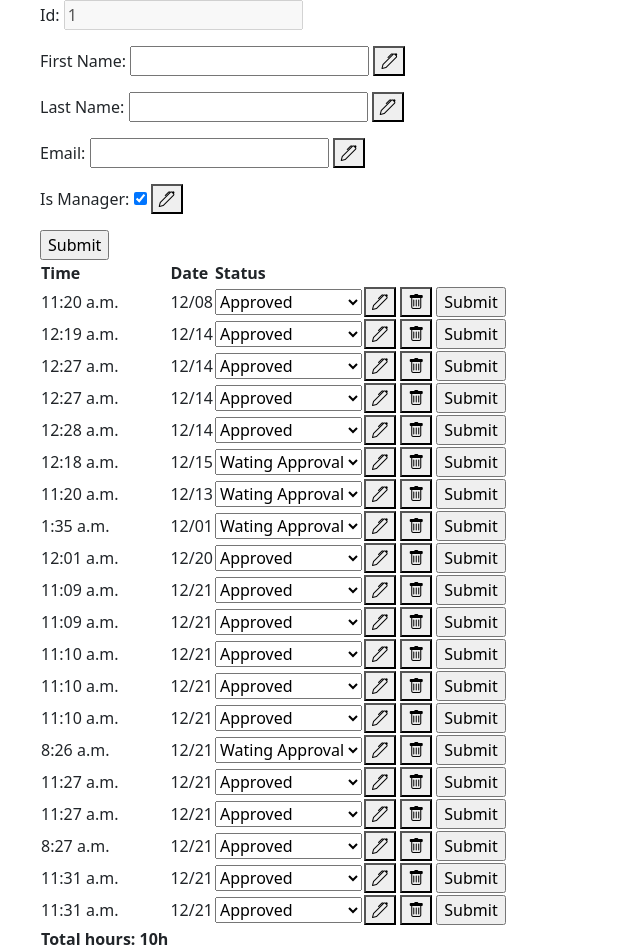
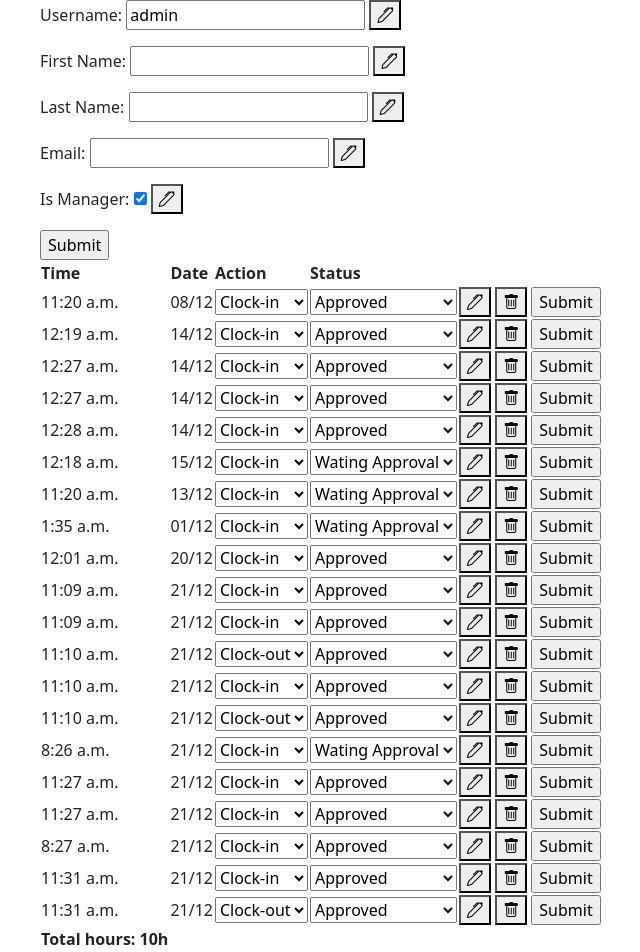
Before and after one commit to gvtrindade/time-keeper, a Django app: page /users/1 in a window 1280 px wide. Shown: the part 56-1008 px from the top of the page, without its empty margins (42-682 px from the left). Run offline with Django 4.2, Linux system fonts and the light colour scheme; a user stored in the database is signed in; data comes from the database, SQL or seed files in the repository; both versions use the stored data as it was after the commit.

Commit message:
Action added to Record; Username now used for login

```diff
--- a/timekeeper/backend/models.py
+++ b/timekeeper/backend/models.py
@@ -6,4 +6,5 @@ from django.utils.timezone import now
 class Record(models.Model):
   user = models.ForeignKey(User, on_delete=models.CASCADE)
   date = models.DateTimeField(default=now)
+  action = models.CharField(max_length=20, default='')
   status = models.CharField(max_length=20, default='Wating Approval')
--- a/timekeeper/backend/static/js/history.js
+++ b/timekeeper/backend/static/js/history.js
@@ -1,7 +1,7 @@
 const timeDiv = document.getElementById('clock');
 
 function getCurrentTime() {
-    const date = new Date().toLocaleTimeString('en-US');
+    const date = new Date().toLocaleTimeString('en-US', {timeZone: 'Europe/London'});
     timeDiv.innerText = date;
 }
 
--- a/timekeeper/backend/templates/backend/include.html
+++ b/timekeeper/backend/templates/backend/include.html
@@ -8,6 +8,12 @@
   <input type="time" name="time" required>
   <label for="date">Date:</label>
   <input type="date" name="date">
+  <label for="action">Action:</label>
+  <select name="action" id="action{{record.id}}" class="action">
+    <option value="Clock-in" {% if record.action == "Clock-in" %} selected {% endif %}>Clock-in</option>
+    <option value="Clock-out" {% if record.action == "Clock-out" %} selected {% endif %}>Clock-out</option>
+    </option>
+  </select>
   <input type="submit" value="Submit" required>
 </form>
 {% endblock %}
--- a/timekeeper/backend/templates/backend/user.html
+++ b/timekeeper/backend/templates/backend/user.html
@@ -8,8 +8,11 @@
   <form action="" method="post">
     {% csrf_token %}
     <p>
-      <label for="userId">Id:</label>
-      <input type="text" name="userId" value="{{ listed_user.id }}" disabled>
+      <label for="username">Username:</label>
+      <input type="text" name="username" value="{{ listed_user.username }}">
+      <button class="editIcon" type="button" onclick="editInput('firstName')">
+        <i class="bi bi-pen"></i>
+      </button>
     </p>
     <p>
       <label for="firstName">First Name:</label>
@@ -47,6 +50,7 @@
     <tr>
       <th>Time</th>
       <th>Date</th>
+      <th>Action</th>
       <th>Status</th>
       <th></th>
     </tr>
@@ -56,12 +60,20 @@
         {% csrf_token %}
 
         <td>{{ record.date|time }}</td>
-        <td>{{ record.date|date:'m/d' }}</td>
+        <td>{{ record.date|date:'d/m' }}</td>
         <td>
-          <select name="status" id="record{{record.id}}" class="status">
+          <select name="action" id="action{{record.id}}" class="action">
+            <option value="Clock-in" {% if record.action == "Clock-in" %} selected {% endif %}>Clock-in</option>
+            <option value="Clock-out" {% if record.action == "Clock-out" %} selected {% endif %}>Clock-out</option>
+            </option>
+          </select>
+        </td>
+        <td>
+          <select name="status" id="status{{record.id}}" class="status">
             <option value="Approved" {% if record.status == "Approved" %} selected {% endif %}>Approved</option>
             <option value="Wating Approval" {% if record.status == "Wating Approval" %} selected {% endif %}>Wating Approval</option>
             </option>
+          </select>
           <input type="text" name="id" value="{{record.id}}" hidden>
         </td>
         <td>
--- a/timekeeper/backend/views.py
+++ b/timekeeper/backend/views.py
@@ -19,10 +19,11 @@ def history(req):
         record = Record()
         record.user = req.user
         record.status = "Approved"
+        record.action = req.POST.get('action')
         record.save()
         return redirect("/history")
     else:
-        records = Record.objects.filter(user=req.user)
+        records = Record.objects.filter(user=req.user).order_by('date__day')
         context = {"records": records, "workedHours": 10}
         return render(req, "backend/history.html", context)
 
@@ -36,6 +37,7 @@ def include(req):
         record = Record()
         record.user = req.user
         record.date = getDate(req)
+        record.action = req.POST.get('action')
         record.save()
         return redirect("/history")
     else:
@@ -72,8 +74,8 @@ def user(req, user_id):
 
     listed_user = User.objects.get(id=user_id)
     if req.method == "POST":
-        if req.POST.get("name"):
-            listed_user.username = req.POST.get("name")
+        if req.POST.get("username"):
+            listed_user.username = req.POST.get("username")
             listed_user.email = req.POST.get("email")
             if req.POST.get("role"):
                 listed_user.is_staff = True
@@ -82,6 +84,7 @@ def user(req, user_id):
             listed_user.save()
         else:
             record = Record.objects.get(id=req.POST.get("id"))
+            record.action = req.POST.get("action")
             record.status = req.POST.get("status")
             record.save()
 
```
Also changed, not shown: timekeeper/backend/templates/backend/history.html (+5 -2 lines), timekeeper/backend/migrations/0003_record_action_alter_record_date.py (added), timekeeper/db.sqlite3.
